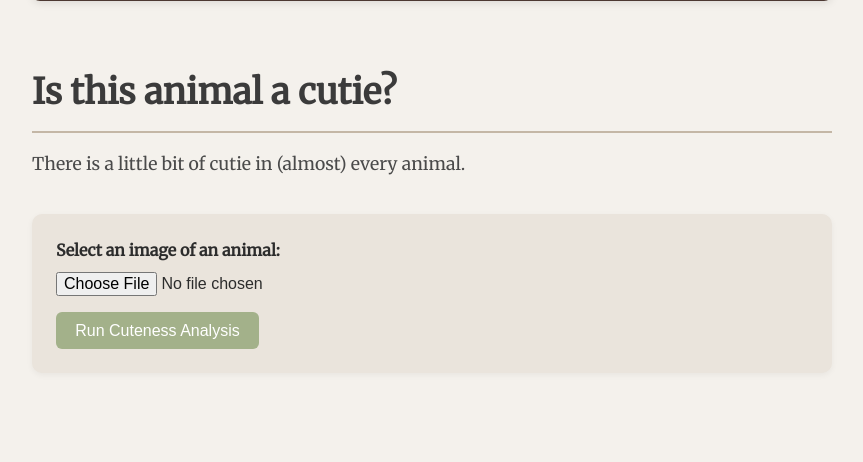
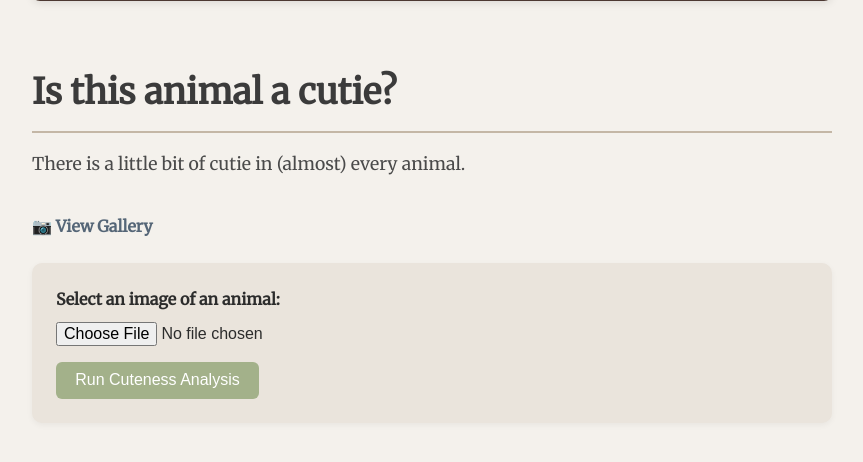
Before and after one commit to LaurenLiebhaber/cute-animal-checker, a Flask app: page / in a window 1280 px wide. Shown: the part 298-760 px from the top of the page, without its empty margins (208-1071 px from the left). Run offline with Flask 3, Linux system fonts and the light colour scheme.

Commit message:
Fix gallery link and finalize styling

```diff
--- a/templates/index.html
+++ b/templates/index.html
@@ -35,6 +35,18 @@
         font-size: 1.1em;
         color: #4a4a4a;
         margin-bottom: 2em;
+      }
+
+      .gallery-link {
+        display: inline-block;
+        margin-bottom: 1.5em;
+        color: #567;
+        text-decoration: none;
+        font-weight: bold;
+      }
+
+      .gallery-link:hover {
+        text-decoration: underline;
       }
 
       form {
@@ -99,6 +111,8 @@
       There is a little bit of cutie in (almost) every animal.
     </p>
 
+    <a href="/gallery" class="gallery-link">📷 View Gallery</a>
+
     <form method="post" enctype="multipart/form-data">
       <label for="image">Select an image of an animal:</label>
       <input type="file" name="image" accept="image/*" required>
@@ -113,5 +127,6 @@
     {% if uploaded_image %}
       <img src="{{ uploaded_image }}" alt="Uploaded animal image" class="preview">
     {% endif %}
+
   </body>
 </html>
```
